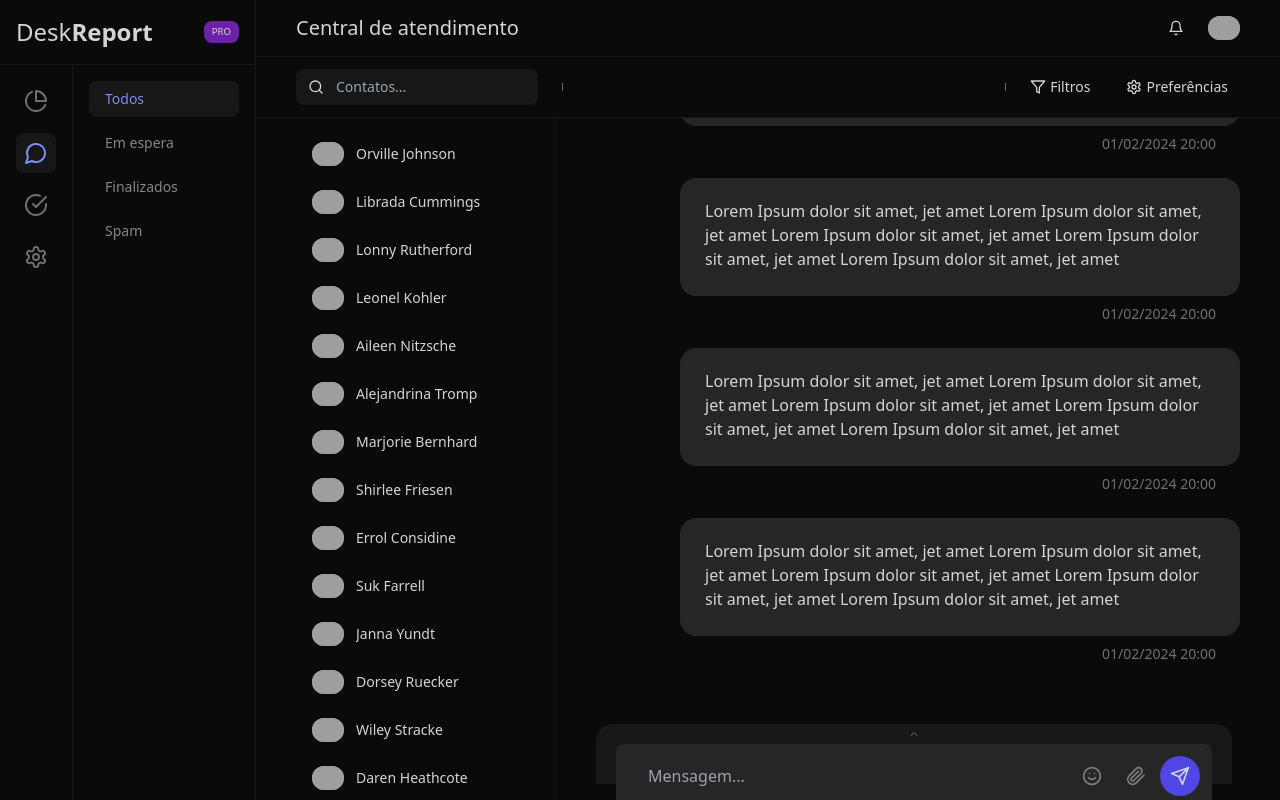
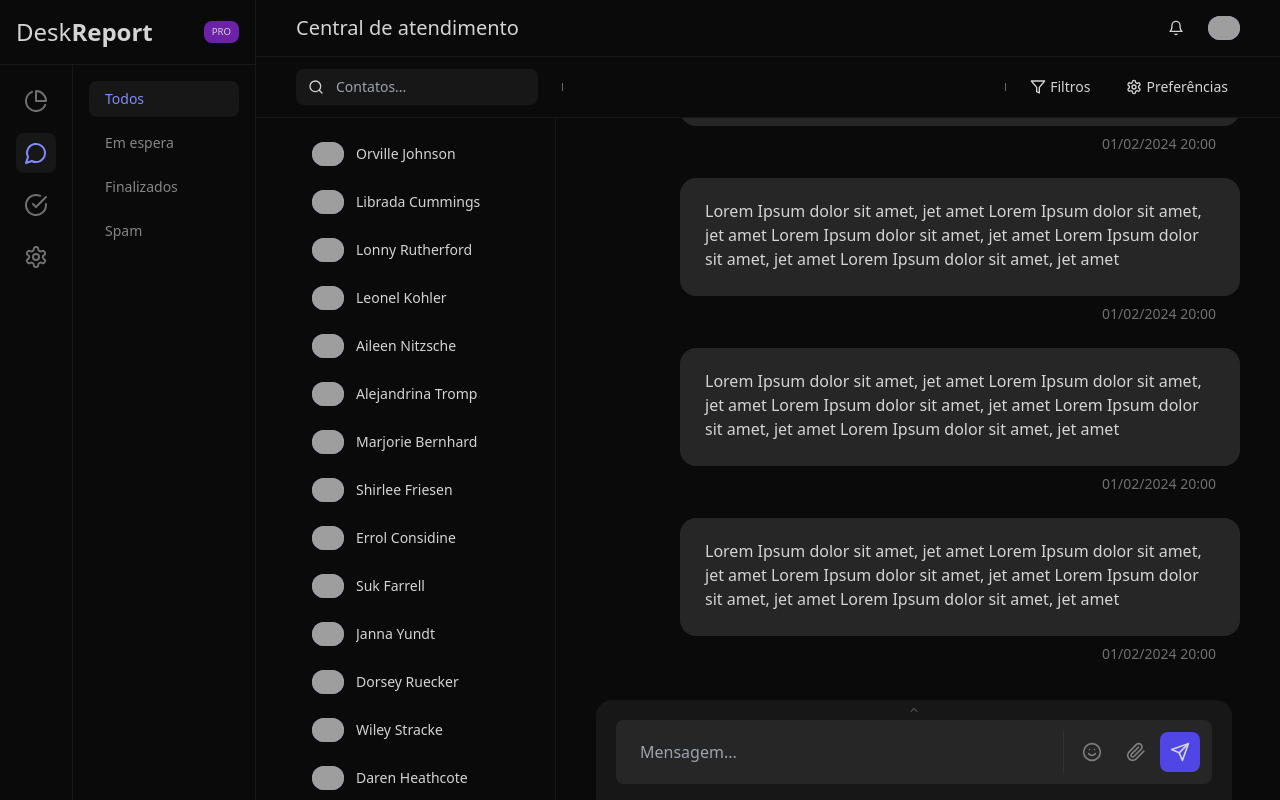
Before and after one commit to rodriggopda/deskreport.com.br, a React (Vite) app: page /chat/all/1367 in a window 1280 px wide. Built offline with nearby package versions, Linux system fonts and the light colour scheme; grey boxes are pictures that could not be loaded.

Commit message:
add input message dynamic style

```diff
--- a/src/App/chat-box/index.tsx
+++ b/src/App/chat-box/index.tsx
@@ -17,14 +17,9 @@ import customers from '../../api/customers.json'
 import { Message } from "../../components/chat/message";
 
 export default function ChatBox() {
-  const inputBoxHeight = 60
+  const inputBoxHeight = 100
   const [targetHeight, setTargetHeight] = useState(inputBoxHeight)
   const [scrollHeight, setScrollHeight] = useState(0)
-
-  function handleApplyTargetHeight() {
-    if(targetHeight === scrollHeight -inputBoxHeight) return setTargetHeight(inputBoxHeight)
-    setTargetHeight(scrollHeight - inputBoxHeight)
-  }
 
   useEffect(() => {
     if(window !== undefined) {
@@ -32,6 +27,11 @@ export default function ChatBox() {
       if (toolbar) setScrollHeight(window.innerHeight - toolbar.clientHeight)
     }
   } , [])
+
+  function handleApplyTargetHeight() {
+    if(targetHeight === scrollHeight -inputBoxHeight) return setTargetHeight(inputBoxHeight)
+    setTargetHeight(scrollHeight - inputBoxHeight)
+  }
 
   return (
     <main className="flex min-h-screen">
@@ -144,22 +144,24 @@ export default function ChatBox() {
                   <Message key={item} />
                 ))}
             </div>
-            <div style={{ height: targetHeight }} className="transition-all flex flex-col sticky rounded-t-2xl bottom-4 bg-neutral-900 pt-1 px-5 pb-4 mr-12">
+            <div style={{ height: targetHeight }} className="transition-all flex flex-col sticky rounded-t-2xl bottom-0 bg-neutral-900 pt-1 px-5 pb-4 mr-12">
               <button onClick={handleApplyTargetHeight} draggable className='mx-auto opacity-50 hover:opacity-100 rounded-full hover:bg-neutral-800 px-10 mb-1'>
                 <ChevronUp size={12} />
               </button>
-              <div className="flex-1 p-3 flex items-start rounded-lg bg-neutral-800 w-full">
-                <textarea className='resize-none w-full h-10 bg-transparent outline-none pl-5 py-2' placeholder="Mensagem..." />
-                <button className="bg-transparent rounded-full p-2.5 opacity-50 hover:opacity-100 hover:bg-neutral-700">
+              <form className="flex-1 p-3 flex items-start rounded-lg bg-neutral-800">
+                <textarea style={{ height: targetHeight <= 100 ? '40px' : '100%'  }} className='scrollbar-thin scrollbar-thumb-neutral-700 scrollbar-track-neutral-800 resize-none flex-1 bg-transparent outline-none pl-3 py-2 border-r mr-2 border-neutral-700/50' placeholder="Mensagem..." />
+                <div className={ targetHeight <= 100 ? '' : 'flex flex-col-reverse items-center gap-2' }>
+                  <button type="button" className="bg-transparent rounded-lg p-2.5 opacity-50 hover:opacity-100 hover:bg-neutral-700">
                     <Smile size={20} />
                   </button>
-                <button className="mx-1 bg-transparent rounded-full p-2.5 opacity-50 hover:opacity-100 hover:bg-neutral-700">
+                  <button type="button" className="mx-1 bg-transparent rounded-lg p-2.5 opacity-50 hover:opacity-100 hover:bg-neutral-700">
                     <Paperclip size={20} />
                   </button>
-                <button className="bg-indigo-600 rounded-full p-2.5 hover:bg-indigo-500">
+                  <button type="submit" className="bg-indigo-600 rounded-lg p-2.5 hover:bg-indigo-500">
                     <Send size={20} />
                   </button>
                 </div>
+              </form>
             </div>
           </div>
         </div>
```
Lines whose indentation alone changed are shown as unchanged.
